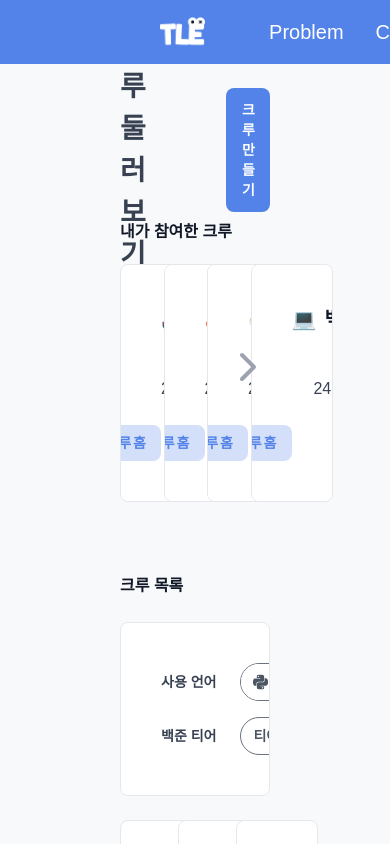
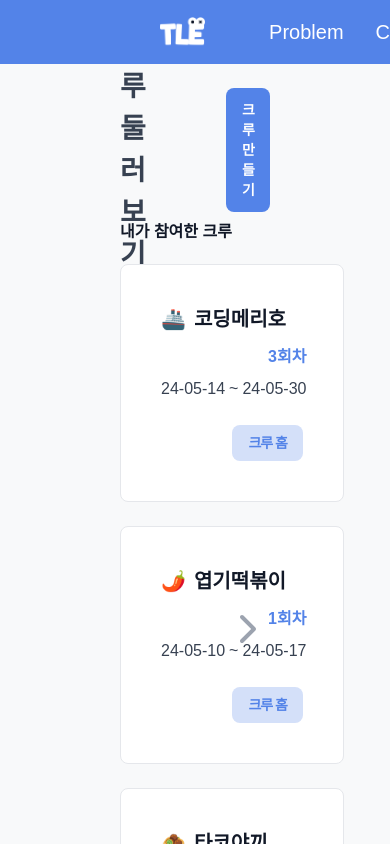
Before and after one commit to tle-ko/fe-web-react, a React (Create React App) app: page /crew in a window 390 px wide. Shown: the top 844 px of the page. Built offline with nearby package versions, Linux system fonts and the light colour scheme; a web font is replaced by a local one.

Commit message:
💄 style: cardGrid4 반응형 테스트 (완료)

```diff
--- a/src/components/problemMain/problemList.jsx
+++ b/src/components/problemMain/problemList.jsx
@@ -30,7 +30,7 @@
       <>
       <div className="min-w-[29rem] cardGrid4 mb-16">
         {data.slice(pageIndex * numOfPage, (pageIndex + 1) * numOfPage).map((problem) => (
-          <div className="box flex-col justify-start items-start inline-flex gap-6" key={problem.id}>
+          <div className="box min-w-60 flex-col justify-start items-start inline-flex gap-6" key={problem.id}>
             <div className="w-full containerTitle justify-start items-center gap-3 inline-flex overflow-hidden">
               <img
                 className='w-6 h-8'
@@ -50,7 +50,6 @@
                   buttonSize="detailBtn"
                   colorStyle="whiteBlack"
                   content="문제 상세"
-                  onClick={() => console.log('Button clicked')}
                 />
               </Link>
             </div>
--- a/src/styles/global.css
+++ b/src/styles/global.css
@@ -88,7 +88,20 @@
   }
 
   .cardGrid4 {
-    @apply grid grid-cols-4 gap-6 mb-6;
+    @apply grid gap-6 mb-6;
+    grid-template-columns: repeat(auto-fit, minmax(14rem, 1fr));
+  }
+
+  @screen md {
+    .cardGrid4 {
+      grid-template-columns: repeat(2, 1fr);
+    }
+  }
+
+  @screen lg {
+    .cardGrid4 {
+      grid-template-columns: repeat(4, 1fr);
+    }
   }
 
   .problemGrid3 {
```
